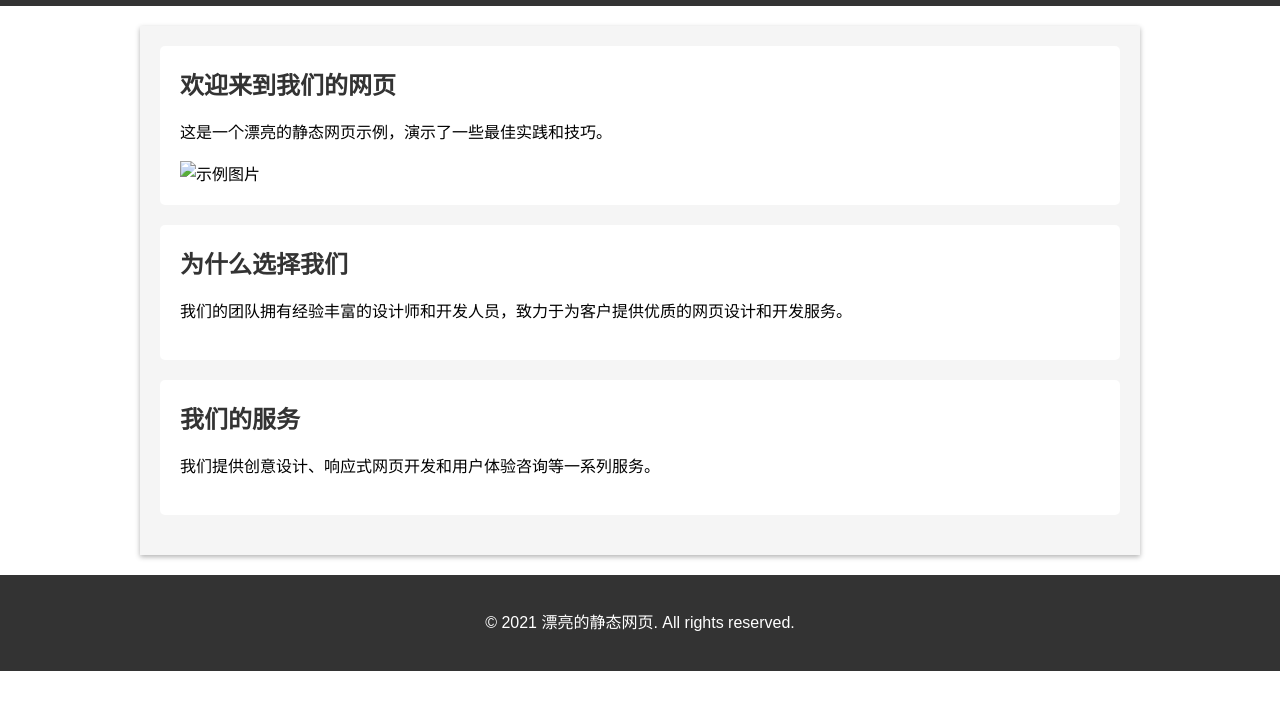
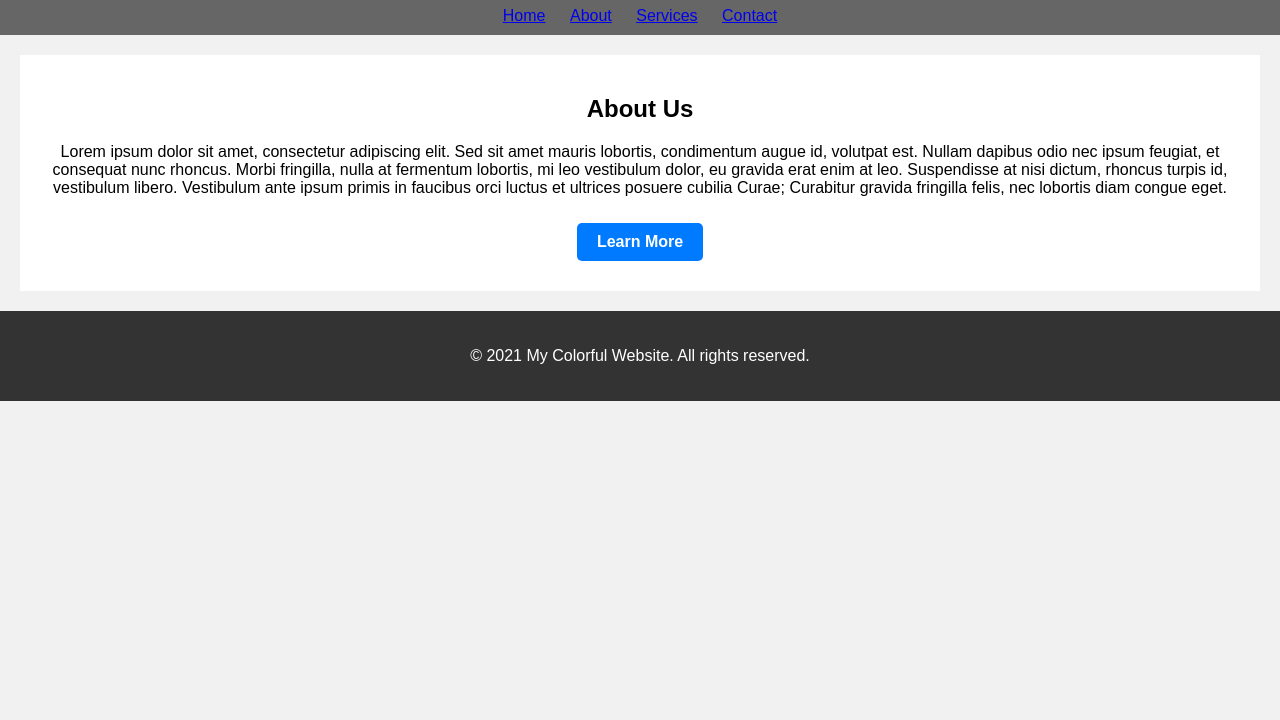
Before and after one commit to DaiWeinb/Daiweinb.githib.io, a plain HTML site: page index.html in a window 1280 px wide. Shown: the part 80-800 px from the top of the page. Drawn offline with Linux system fonts and the light colour scheme.

Commit message:
更新 index.html

```diff
--- a/index.html
+++ b/index.html
@@ -1,81 +1,93 @@
 <!DOCTYPE html>
 <html>
 <head>
-    <title>漂亮的静态网页</title>
+    <title>My Colorful Website</title>
     <style>
         body {
+            background-color: #f1f1f1;
             font-family: Arial, sans-serif;
             margin: 0;
+            padding: 0;
         }
 
         header {
             background-color: #333;
+            color: #fff;
             padding: 20px;
-            color: #fff;
+            text-align: center;
         }
 
         h1 {
             margin: 0;
         }
 
-        main {
-            max-width: 960px;
-            margin: 20px auto;
-            padding: 20px;
-            background-color: #f5f5f5;
-            box-shadow: 0 2px 5px rgba(0, 0, 0, 0.3);
+        nav {
+            background-color: #666;
+            color: #fff;
+            padding: 10px;
+            text-align: center;
+        }
+
+        nav ul {
+            list-style-type: none;
+            margin: 0;
+            padding: 0;
+        }
+
+        nav ul li {
+            display: inline;
+            margin: 0 10px;
         }
 
         section {
-            margin-bottom: 20px;
+            background-color: #fff;
+            margin: 20px;
             padding: 20px;
-            background-color: #fff;
-            border-radius: 5px;
-        }
-
-        h2 {
-            color: #333;
-            margin-top: 0;
-        }
-
-        p {
-            line-height: 1.5;
+            text-align: center;
         }
 
         footer {
             background-color: #333;
+            color: #fff;
             padding: 20px;
+            text-align: center;
+        }
+
+        .button {
+            display: inline-block;
+            padding: 10px 20px;
+            background-color: #007bff;
             color: #fff;
-            text-align: center;
+            text-decoration: none;
+            border-radius: 5px;
+            margin: 10px;
+            font-weight: bold;
+        }
+
+        .button:hover {
+            background-color: #0056b3;
         }
     </style>
 </head>
 <body>
     <header>
-        <h1>漂亮的静态网页</h1>
+        <h1>Welcome to My Colorful Website</h1>
     </header>
-
-    <main>
-        <section>
-            <h2>欢迎来到我们的网页</h2>
-            <p>这是一个漂亮的静态网页示例，演示了一些最佳实践和技巧。</p>
-            <img src="example-image.jpg" alt="示例图片">
-        </section>
-
-        <section>
-            <h2>为什么选择我们</h2>
-            <p>我们的团队拥有经验丰富的设计师和开发人员，致力于为客户提供优质的网页设计和开发服务。</p>
-        </section>
-
-        <section>
-            <h2>我们的服务</h2>
-            <p>我们提供创意设计、响应式网页开发和用户体验咨询等一系列服务。</p>
-        </section>
-    </main>
-
+    <nav>
+        <ul>
+            <li><a href="#">Home</a></li>
+            <li><a href="#">About</a></li>
+            <li><a href="#">Services</a></li>
+            <li><a href="#">Contact</a></li>
+        </ul>
+    </nav>
+    <section>
+        <h2>About Us</h2>
+        <p>Lorem ipsum dolor sit amet, consectetur adipiscing elit. Sed sit amet mauris lobortis, condimentum augue id, volutpat est. Nullam dapibus odio nec ipsum feugiat, et consequat nunc rhoncus. Morbi fringilla, nulla at fermentum lobortis, mi leo vestibulum dolor, eu gravida erat enim at leo. Suspendisse at nisi dictum, rhoncus turpis id, vestibulum libero. Vestibulum ante ipsum primis in faucibus orci luctus et ultrices posuere cubilia Curae; Curabitur gravida fringilla felis, nec lobortis diam congue eget.</p>
+        <a href="#" class="button">Learn More</a>
+    </section>
     <footer>
-        <p>&copy; 2021 漂亮的静态网页. All rights reserved.</p>
+        <p>&copy; 2021 My Colorful Website. All rights reserved.</p>
     </footer>
-
 </body>
 </html>
```
